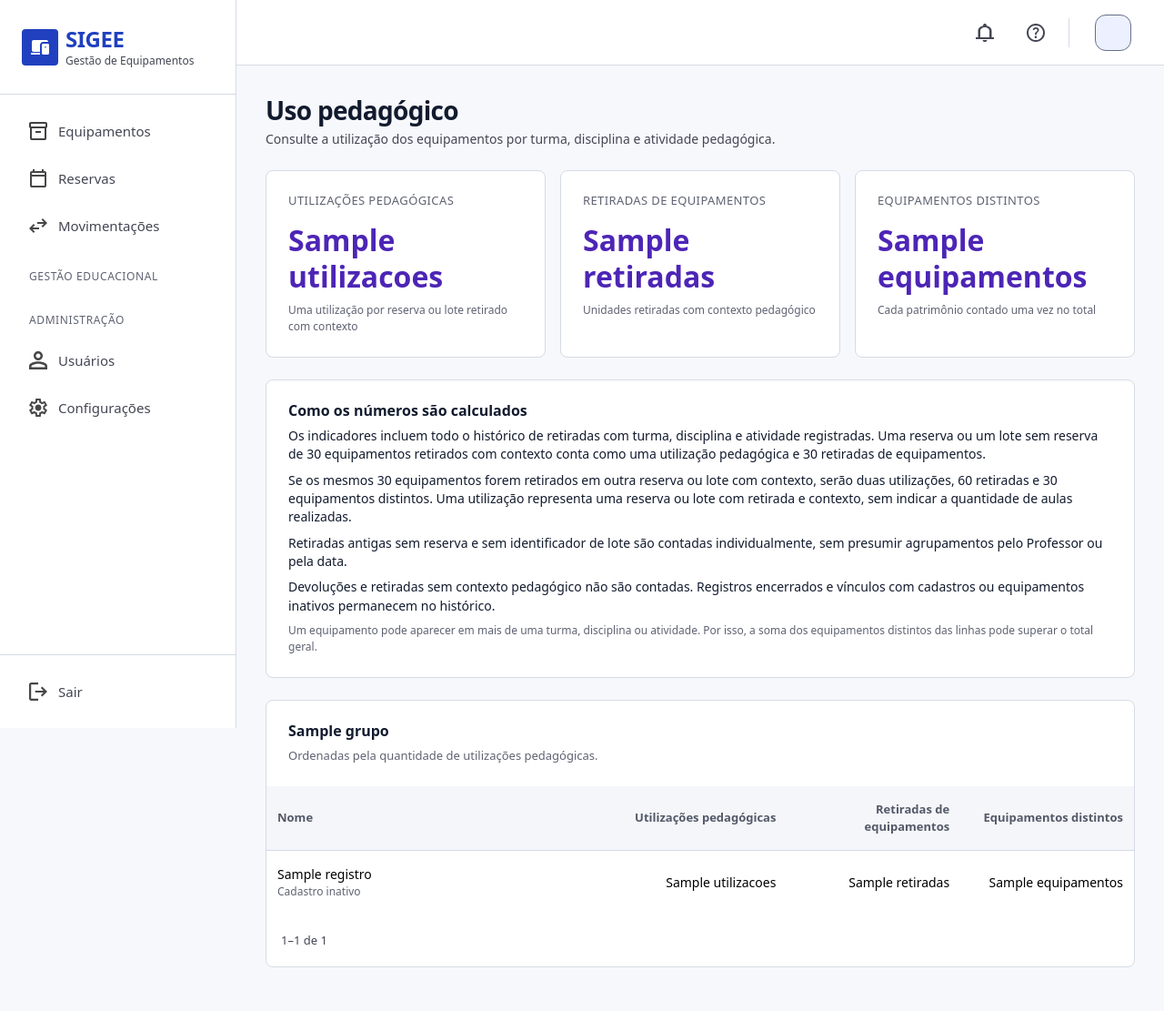
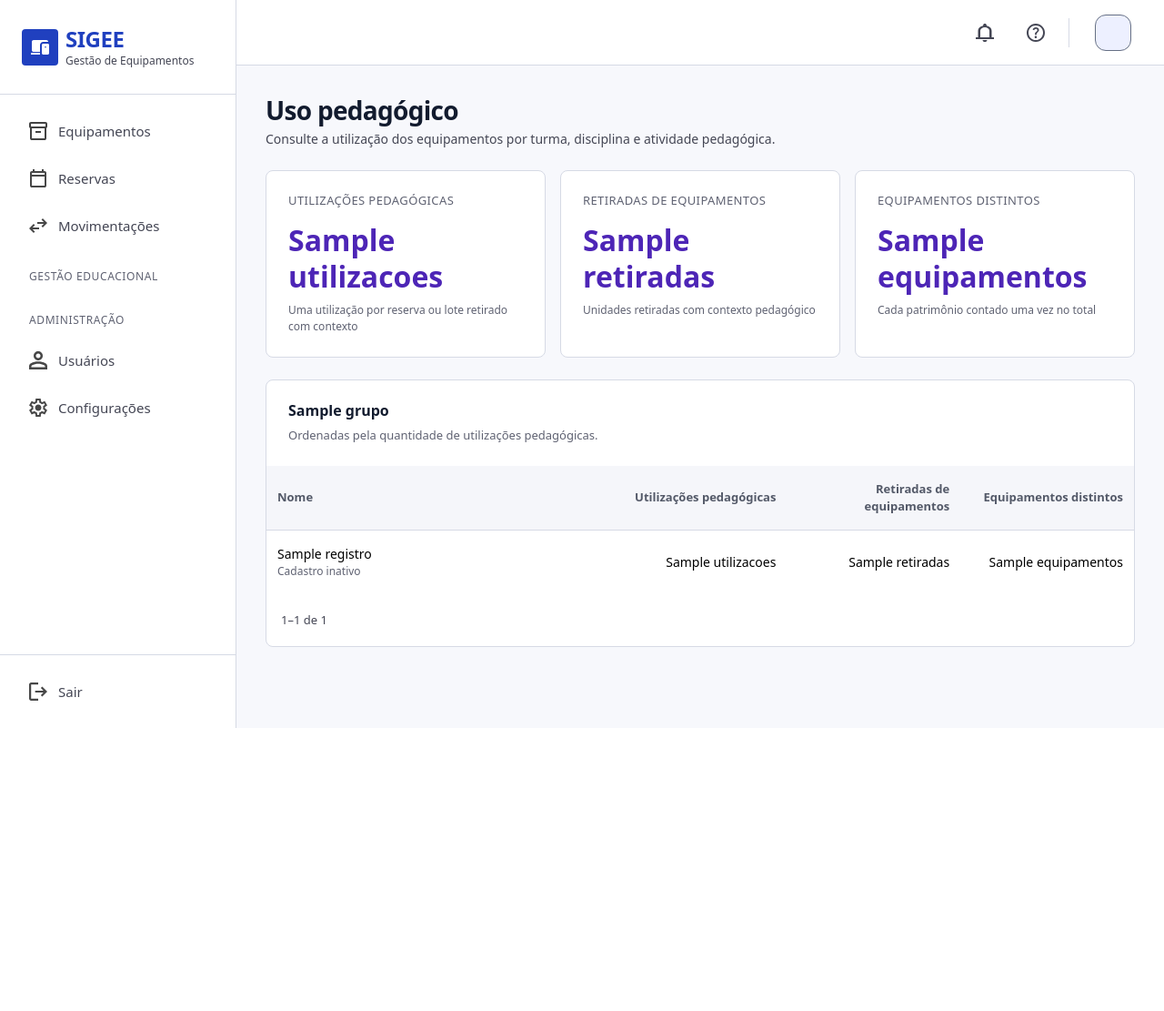
Before and after one commit to PietroNozella/SIGEE, a Django app: template templates/pedagogico/indicadores.html in a window 1280 px wide. Shown: the whole page at 91% size. After the commit the page ends 800 px from the top, so only its background shows below. Run offline with Django 5.2, Linux system fonts and the light colour scheme; the template is opened without the code that fills it: most values are stand-ins (such as "Sample title", 1, 10 or a date in 2020); some libraries are stand-ins or nearby versions.

Commit message:
style: simplifica tela de indicadores pedagógicos

```diff
--- a/static/pedagogico/css/indicadores.css
+++ b/static/pedagogico/css/indicadores.css
@@ -3,10 +3,7 @@
 .pedagogical-kpis .kpi-value { color: var(--sigee-in-use); }
 .pedagogical-kpis .kpi-label { white-space: normal; }
 .pedagogical-note { color: var(--sigee-muted); font-size: 12px; line-height: 18px; }
-.pedagogical-explanation { padding: 24px; margin-bottom: 24px; }
-.pedagogical-explanation h2, .pedagogical-section-header h2 { font-size: 16px; font-weight: 600; margin: 0 0 8px; }
-.pedagogical-explanation p { margin: 0 0 8px; }
-.pedagogical-explanation p:last-child { margin: 0; }
+.pedagogical-section-header h2 { font-size: 16px; font-weight: 600; margin: 0 0 8px; }
 .pedagogical-groups { display: grid; grid-template-columns: 1fr; gap: 24px; }
 .pedagogical-groups > section { min-width: 0; }
 .pedagogical-section-header { padding: 24px; }
@@ -22,5 +19,5 @@
 .pedagogical-indicators .inventory-pagination { gap: 12px; flex-wrap: wrap; }
 @media (max-width: 767.98px) {
     .pedagogical-kpis { grid-template-columns: 1fr; }
-    .pedagogical-explanation, .pedagogical-section-header { padding: 20px; }
+    .pedagogical-section-header { padding: 20px; }
 }
--- a/templates/pedagogico/indicadores.html
+++ b/templates/pedagogico/indicadores.html
@@ -13,15 +13,6 @@
         <article class="kpi-card"><span class="kpi-label">Utilizações pedagógicas</span><strong class="kpi-value">{{ totais.utilizacoes }}</strong><span class="pedagogical-note">Uma utilização por reserva ou lote retirado com contexto</span></article>
         <article class="kpi-card"><span class="kpi-label">Retiradas de equipamentos</span><strong class="kpi-value">{{ totais.retiradas }}</strong><span class="pedagogical-note">Unidades retiradas com contexto pedagógico</span></article>
         <article class="kpi-card"><span class="kpi-label">Equipamentos distintos</span><strong class="kpi-value">{{ totais.equipamentos }}</strong><span class="pedagogical-note">Cada patrimônio contado uma vez no total</span></article>
-    </section>
-
-    <section class="inventory-card pedagogical-explanation" aria-labelledby="counting-heading">
-        <h2 id="counting-heading">Como os números são calculados</h2>
-        <p>Os indicadores incluem todo o histórico de retiradas com turma, disciplina e atividade registradas. Uma reserva ou um lote sem reserva de 30 equipamentos retirados com contexto conta como uma utilização pedagógica e 30 retiradas de equipamentos.</p>
-        <p>Se os mesmos 30 equipamentos forem retirados em outra reserva ou lote com contexto, serão duas utilizações, 60 retiradas e 30 equipamentos distintos. Uma utilização representa uma reserva ou lote com retirada e contexto, sem indicar a quantidade de aulas realizadas.</p>
-        <p>Retiradas antigas sem reserva e sem identificador de lote são contadas individualmente, sem presumir agrupamentos pelo Professor ou pela data.</p>
-        <p>Devoluções e retiradas sem contexto pedagógico não são contadas. Registros encerrados e vínculos com cadastros ou equipamentos inativos permanecem no histórico.</p>
-        <p class="pedagogical-note">Um equipamento pode aparecer em mais de uma turma, disciplina ou atividade. Por isso, a soma dos equipamentos distintos das linhas pode superar o total geral.</p>
     </section>
 
     {% if totais.retiradas %}
```
